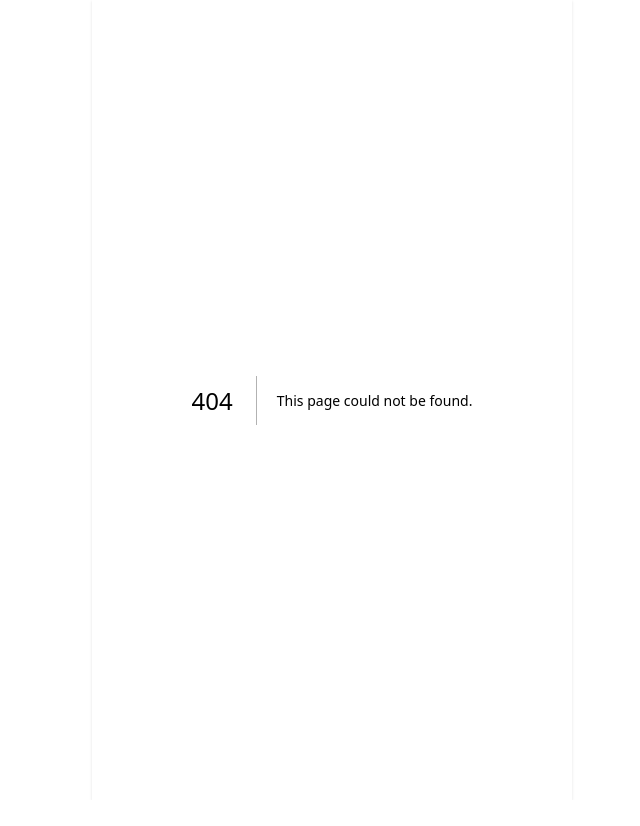
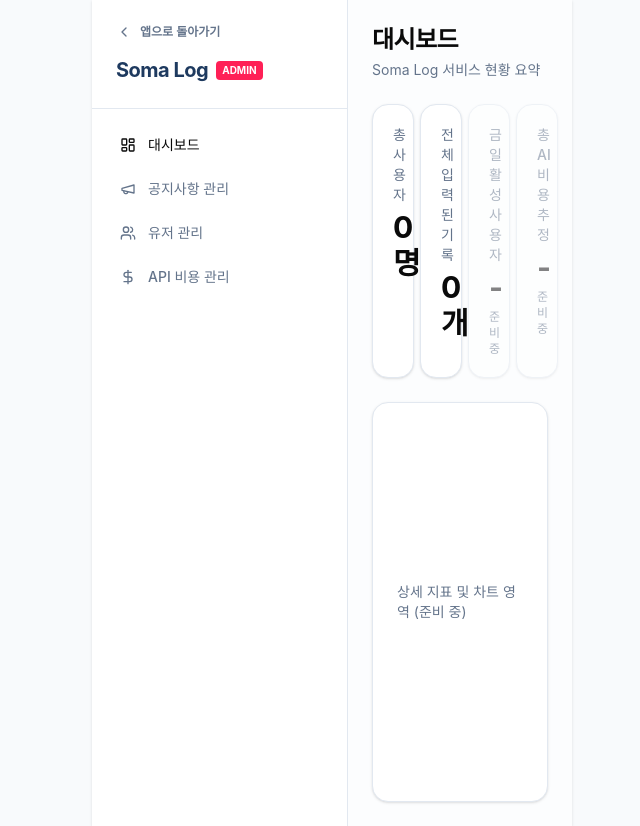
Before and after one commit to DongminShin-HejPaPa/somalog, a Next.js app: page /admin in a window 1280 px wide. Before the commit this address had no page. Shown: the whole page, without its empty margins (308-948 px from the left). Before the commit the page ends 800 px from the top, so only its background shows below. Built offline with nearby package versions, Linux system fonts and the light colour scheme; no server answers; the database is empty.

Commit message:
feat(Admin): implement Phase C base layout and dashboard route

```diff
--- a/app/(tabs)/settings/page.tsx
+++ b/app/(tabs)/settings/page.tsx
@@ -1,14 +1,30 @@
 import { Suspense } from "react";
 import { SettingsForm } from "@/components/settings/settings-form";
+import { createClient } from "@/lib/supabase/server";
 
-export default function SettingsPage() {
+export default async function SettingsPage() {
+  const supabase = await createClient();
+  const { data: { user } } = await supabase.auth.getUser();
+
+  let isAdmin = false;
+  if (user) {
+    const { data } = await supabase
+      .from("user_profiles")
+      .select("role")
+      .eq("id", user.id)
+      .single();
+    if (data?.role === "admin") {
+      isAdmin = true;
+    }
+  }
+
   return (
     <div className="pb-6">
       <header className="px-4 pt-4 pb-2">
         <h1 className="text-lg font-bold">설정</h1>
       </header>
       <Suspense>
-        <SettingsForm />
+        <SettingsForm isAdmin={isAdmin} />
       </Suspense>
     </div>
   );
--- /dev/null
+++ b/app/admin/layout.tsx
@@ -0,0 +1,68 @@
+import { ReactNode } from "react";
+import Link from "next/link";
+import { LayoutDashboard, Megaphone, Users, DollarSign, ChevronLeft } from "lucide-react";
+
+export default function AdminLayout({ children }: { children: ReactNode }) {
+  return (
+    <div className="min-h-screen bg-background flex">
+      {/* Sidebar Navigation */}
+      <aside className="w-64 border-r border-border bg-card hidden md:flex flex-col">
+        <div className="p-6 border-b border-border">
+          <Link href="/home" className="flex items-center gap-2 text-muted-foreground hover:text-foreground transition-colors mb-4 text-xs font-semibold">
+            <ChevronLeft className="w-4 h-4" />
+            앱으로 돌아가기
+          </Link>
+          <div className="flex items-center gap-2">
+            <h2 className="font-bold text-xl tracking-tight text-navy">Soma Log</h2>
+            <span className="bg-rose-500 text-white text-[10px] font-bold px-1.5 py-0.5 rounded uppercase">Admin</span>
+          </div>
+        </div>
+
+        <nav className="flex-1 p-4 space-y-1">
+          <Link href="/admin" className="flex items-center gap-3 px-3 py-2.5 rounded-lg text-sm font-medium hover:bg-secondary transition-colors text-foreground">
+            <LayoutDashboard className="w-4 h-4" />
+            대시보드
+          </Link>
+          <Link href="/admin/notices" className="flex items-center gap-3 px-3 py-2.5 rounded-lg text-sm font-medium hover:bg-secondary transition-colors text-muted-foreground">
+            <Megaphone className="w-4 h-4" />
+            공지사항 관리
+          </Link>
+          <Link href="/admin/users" className="flex items-center gap-3 px-3 py-2.5 rounded-lg text-sm font-medium hover:bg-secondary transition-colors text-muted-foreground">
+            <Users className="w-4 h-4" />
+            유저 관리
+          </Link>
+          <Link href="/admin/billing" className="flex items-center gap-3 px-3 py-2.5 rounded-lg text-sm font-medium hover:bg-secondary transition-colors text-muted-foreground">
+            <DollarSign className="w-4 h-4" />
+            API 비용 관리
+          </Link>
+        </nav>
+      </aside>
+
+      {/* Main Content */}
+      <main className="flex-1 flex flex-col min-h-0 bg-secondary/20">
+        {/* Mobile Header */}
+        <header className="md:hidden p-4 border-b border-border bg-card flex items-center justify-between">
+          <div className="flex items-center gap-2">
+            <h2 className="font-bold text-lg text-navy">Soma Log</h2>
+            <span className="bg-rose-500 text-white text-[10px] font-bold px-1.5 py-0.5 rounded uppercase">Admin</span>
+          </div>
+          <Link href="/home" className="text-xs font-semibold text-muted-foreground">
+            닫기
+          </Link>
+        </header>
+
+        {/* Mobile Navigation Tabs (Scrollable) */}
+        <nav className="md:hidden flex overflow-x-auto p-2 border-b border-border bg-card gap-2 no-scrollbar">
+          <Link href="/admin" className="whitespace-nowrap px-3 py-1.5 rounded-full text-xs font-semibold bg-navy text-white">대시보드</Link>
+          <Link href="/admin/notices" className="whitespace-nowrap px-3 py-1.5 rounded-full text-xs font-semibold text-muted-foreground hover:bg-secondary">공지사항</Link>
+          <Link href="/admin/users" className="whitespace-nowrap px-3 py-1.5 rounded-full text-xs font-semibold text-muted-foreground hover:bg-secondary">유저</Link>
+          <Link href="/admin/billing" className="whitespace-nowrap px-3 py-1.5 rounded-full text-xs font-semibold text-muted-foreground hover:bg-secondary">비용</Link>
+        </nav>
+
+        <div className="flex-1 p-6 overflow-y-auto">
+          {children}
+        </div>
+      </main>
+    </div>
+  );
+}
--- /dev/null
+++ b/app/admin/page.tsx
@@ -0,0 +1,55 @@
+import { createClient } from "@/lib/supabase/server";
+
+export default async function AdminDashboardPage() {
+  const supabase = await createClient();
+
+  // 간단한 통계 데이터 조회 (예시)
+  const { count: usersCount } = await supabase
+    .from("user_profiles")
+    .select("*", { count: "exact", head: true });
+
+  const { count: logsCount } = await supabase
+    .from("daily_logs")
+    .select("*", { count: "exact", head: true });
+
+  return (
+    <div className="space-y-6">
+      <div className="flex items-end justify-between">
+        <div>
+          <h1 className="text-2xl font-bold tracking-tight text-foreground">대시보드</h1>
+          <p className="text-sm text-muted-foreground mt-1">Soma Log 서비스 현황 요약</p>
+        </div>
+      </div>
+
+      <div className="grid grid-cols-1 sm:grid-cols-2 lg:grid-cols-4 gap-4">
+        {/* KPI Cards */}
+        <div className="bg-card border border-border rounded-xl p-5 shadow-sm">
+          <p className="text-sm font-medium text-muted-foreground mb-1">총 사용자</p>
+          <p className="text-3xl font-bold">{usersCount ?? 0} 명</p>
+        </div>
+
+        <div className="bg-card border border-border rounded-xl p-5 shadow-sm">
+          <p className="text-sm font-medium text-muted-foreground mb-1">전체 입력된 기록</p>
+          <p className="text-3xl font-bold">{logsCount ?? 0} 개</p>
+        </div>
+
+        <div className="bg-card border border-border rounded-xl p-5 shadow-sm opacity-50">
+          <p className="text-sm font-medium text-muted-foreground mb-1">금일 활성 사용자</p>
+          <p className="text-3xl font-bold">-</p>
+          <p className="text-xs text-muted-foreground mt-1">준비 중</p>
+        </div>
+
+        <div className="bg-card border border-border rounded-xl p-5 shadow-sm opacity-50">
+          <p className="text-sm font-medium text-muted-foreground mb-1">총 AI 비용 추정</p>
+          <p className="text-3xl font-bold">-</p>
+          <p className="text-xs text-muted-foreground mt-1">준비 중</p>
+        </div>
+      </div>
+
+      {/* 추가적인 차트나 목록 공간 */}
+      <div className="bg-card border border-border rounded-xl p-6 shadow-sm min-h-[400px] flex items-center justify-center">
+        <p className="text-muted-foreground text-sm">상세 지표 및 차트 영역 (준비 중)</p>
+      </div>
+    </div>
+  );
+}
--- a/components/settings/settings-form.tsx
+++ b/components/settings/settings-form.tsx
@@ -237,7 +237,7 @@
   );
 }
 
-export function SettingsForm() {
+export function SettingsForm({ isAdmin = false }: { isAdmin?: boolean }) {
   const { settings, updateSettings, resetAllSettings, loadDemoSettings, isLoaded } = useSettings();
   const [form, setForm] = useState<Settings>(settings);
   const [saved, setSaved] = useState(false);
@@ -1063,6 +1063,16 @@
           계정
         </h3>
 
+        {isAdmin && (
+          <Link
+            href="/admin"
+            className="w-full py-3 rounded-xl text-sm font-semibold min-h-[48px] bg-navy/5 text-navy border border-navy/20 hover:bg-navy/10 transition-colors flex items-center justify-center gap-2 mb-2"
+          >
+            <span className="text-base leading-none">⚙️</span>
+            관리자 페이지
+          </Link>
+        )}
+
         <button
           type="button"
           onClick={() => setShowAccountInfo(true)}
```
